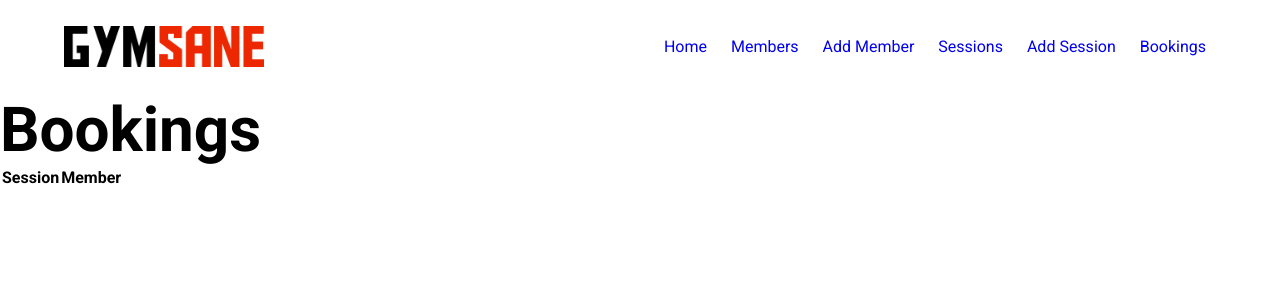
After one commit to sf-adams/gym_sane, a Flask app: page /bookings in a window 1280 px wide. The commit adds this page. Shown: the top 300 px of the page. Run offline with Flask 2, Linux system fonts and the light colour scheme; data that the repository does not hold is empty; some libraries are stand-ins or nearby versions.

Commit message:
Changed Attendance to Booking
Changed all instances of Attendance to Bookings to make it easier to distinguish between sessions and bookings. Ran through each file, then deleted the database and remade it with the new table of bookings.

```diff
--- a/app.py
+++ b/app.py
@@ -2,11 +2,13 @@ from flask import Flask, render_template
 
 from controllers.members_controller import members_blueprint
 from controllers.sessions_controller import sessions_blueprint
+from controllers.bookings_controller import bookings_blueprint
 
 app = Flask(__name__)
 
 app.register_blueprint(members_blueprint)
 app.register_blueprint(sessions_blueprint)
+app.register_blueprint(bookings_blueprint)
 
 @app.route("/")
 def main():
--- /dev/null
+++ b/controllers/bookings_controller.py
@@ -0,0 +1,19 @@
+from flask import Blueprint, render_template, request, redirect
+
+from models.booking import Booking
+import repositories.booking_repository as booking_repository
+
+from models.session import Session
+import repositories.session_repository as session_repository
+
+from models.member import Member
+import repositories.member_repository as member_repository
+
+bookings_blueprint = Blueprint("bookings", __name__)
+
+# INDEX
+@bookings_blueprint.route("/bookings")
+def bookings():
+    title = "Bookings"
+    bookings = booking_repository.select_all()
+    return render_template("bookings/index.html", title=title, bookings=bookings)
--- a/db/gym_sane.sql
+++ b/db/gym_sane.sql
@@ -1,5 +1,5 @@
 -- Deleting the tables in reverse order to creation
-DROP TABLE IF EXISTS attendances;
+DROP TABLE IF EXISTS bookings;
 DROP TABLE IF EXISTS sessions;
 DROP TABLE IF EXISTS members;
 
@@ -21,7 +21,7 @@ CREATE TABLE sessions (
 );
 
 -- Attendance table created to link the members and classes tables
-CREATE TABLE attendances (
+CREATE TABLE bookings (
     id SERIAL PRIMARY KEY,
     member_id INT REFERENCES members(id) ON DELETE CASCADE,
     session_id INT REFERENCES sessions(id) ON DELETE CASCADE
--- a/models/attendance.py
+++ b/models/booking.py
@@ -1,4 +1,4 @@
-class Attendance():
+class Booking():
     def __init__(self, member, session, id=None):
         self.member = member
         self.session = session
--- a/repositories/attendance_repository.py
+++ b/repositories/booking_repository.py
@@ -1,52 +1,52 @@
 from pdb import set_trace
 from db.run_sql import run_sql
-from models.attendance import Attendance
+from models.booking import Booking
 from models.member import Member
 import repositories.member_repository as member_repository
 from models.session import Session
 import repositories.session_repository as session_repository
 
 # CREATE
-def save(attendance):
-    sql = "INSERT INTO attendances (member_id, session_id) VALUES (%s, %s) RETURNING id"
-    values = [attendance.member.id, attendance.session.id]
+def save(booking):
+    sql = "INSERT INTO bookings (member_id, session_id) VALUES (%s, %s) RETURNING id"
+    values = [booking.member.id, booking.session.id]
     results = run_sql(sql, values)
     id = results[0]['id']
-    attendance.id = id
+    booking.id = id
 
 # READ
 def select_all():
-    attendances = []
-    sql = "SELECT * FROM attendances"
+    bookings = []
+    sql = "SELECT * FROM bookings"
     results = run_sql(sql)
     for result in results:
         member = member_repository.select(result["member_id"])
         session = session_repository.select(result["session_id"])
-        attendance = Attendance(member, session, result["id"])
-        attendances.append(attendance)
-    return attendances
+        booking = Booking(member, session, result["id"])
+        bookings.append(booking)
+    return bookings
 
 def select(id):
-    sql = "SELECT * FROM attendances WHERE id = %s"
+    sql = "SELECT * FROM bookings WHERE id = %s"
     values = [id]
     result = run_sql(sql, values)[0]
     member = member_repository.select(result["member_id"])
     session = session_repository.select(result["session_id"])
-    attendance = Attendance(member, session, result["id"])
-    return attendance
+    booking = Booking(member, session, result["id"])
+    return booking
 
 # UPDATE
-def update(attendance):
-    sql = "UPDATE attendances SET (member_id, session_id) = (%s, %s) WHERE id = %s"
-    values = [attendance.member.id, attendance.session.id, attendance.id]
+def update(booking):
+    sql = "UPDATE bookings SET (member_id, session_id) = (%s, %s) WHERE id = %s"
+    values = [booking.member.id, booking.session.id, booking.id]
     run_sql(sql, values)
 
 # DELETE
 def delete_all():
-    sql = 'DELETE FROM attendances'
+    sql = 'DELETE FROM bookings'
     run_sql(sql)
 
 def delete(id):
-    sql = "DELETE FROM attendances WHERE id = %s"
+    sql = "DELETE FROM bookings WHERE id = %s"
     values = [id]
     run_sql(sql, values)
--- a/repositories/member_repository.py
+++ b/repositories/member_repository.py
@@ -47,7 +47,7 @@ def delete(id):
 def sessions(member):
     sessions = []
 
-    sql = "SELECT sessions.* FROM sessions INNER JOIN attendances ON attendances.session_id = sessions.id WHERE member_id = %s"
+    sql = "SELECT sessions.* FROM sessions INNER JOIN bookings ON bookings.session_id = sessions.id WHERE member_id = %s"
     values = [member.id]
     results = run_sql(sql, values)
 
--- a/repositories/session_repository.py
+++ b/repositories/session_repository.py
@@ -47,7 +47,7 @@ def delete(id):
 def members(session):
     members = []
 
-    sql = "SELECT members.* FROM members INNER JOIN attendances ON attendances.member_id = members.id WHERE session_id = %s"
+    sql = "SELECT members.* FROM members INNER JOIN bookings ON bookings.member_id = members.id WHERE session_id = %s"
     values = [session.id]
     results = run_sql(sql, values)
 
--- a/run_tests.py
+++ b/run_tests.py
@@ -1,7 +1,7 @@
 import unittest
 from tests.member_test import TestMember
 from tests.session_test import TestSession
-from tests.attendance_test import TestAttendance
+from tests.booking_test import TestBooking
 
 if __name__ == '__main__':
     unittest.main()
--- a/templates/base.html
+++ b/templates/base.html
@@ -20,7 +20,7 @@
                 <li><a href="/members/new">Add Member</a></li>
                 <li><a href="/sessions">Sessions</a></li>
                 <li><a href="/sessions/new">Add Session</a></li>
-                <li><a href="/sessions/new">Add Session</a></li>
+                <li><a href="/bookings">Bookings</a></li>
             </ul>
         </nav>
     </header>
--- /dev/null
+++ b/templates/bookings/index.html
@@ -0,0 +1,20 @@
+{% extends "base.html" %}
+
+{% block content %}
+<h1>Bookings</h1>
+
+<table>
+    <tr>
+        <th>Session</th>
+        <th>Member</th>
+    </tr>
+    {% for booking in bookings %}
+    <tr>
+        <td><a href="/bookings/{{ booking.id }}">{{ booking.session }}</a></td>
+        <td>{{ booking.member }}</td>
+    </tr>
+    {% endfor %}
+
+</table>
+
+{% endblock %}
--- a/templates/index.html
+++ b/templates/index.html
@@ -17,8 +17,8 @@
             <p>The sessions section has all the details of your sessions, and will allow you to add or update.</p>
         </div>
         <div class="option-columm">
-            <h3>Attendances</h3>
-            <p>The attendances section allows you to see all the sessions and who is attending them.</p>
+            <h3>Bookings</h3>
+            <p>The bookings section allows you to see all the sessions and who is booked on.</p>
         </div>
     </article>
 </section>
```
Also changed, not shown: console.py (+11 -11 lines), templates/bookings/edit.html (added, +17 -0 lines), templates/bookings/new.html (added, +19 -0 lines), templates/bookings/show.html (added, +19 -0 lines), tests/booking_test.py (renamed from tests/attendance_test.py, +5 -5 lines).
